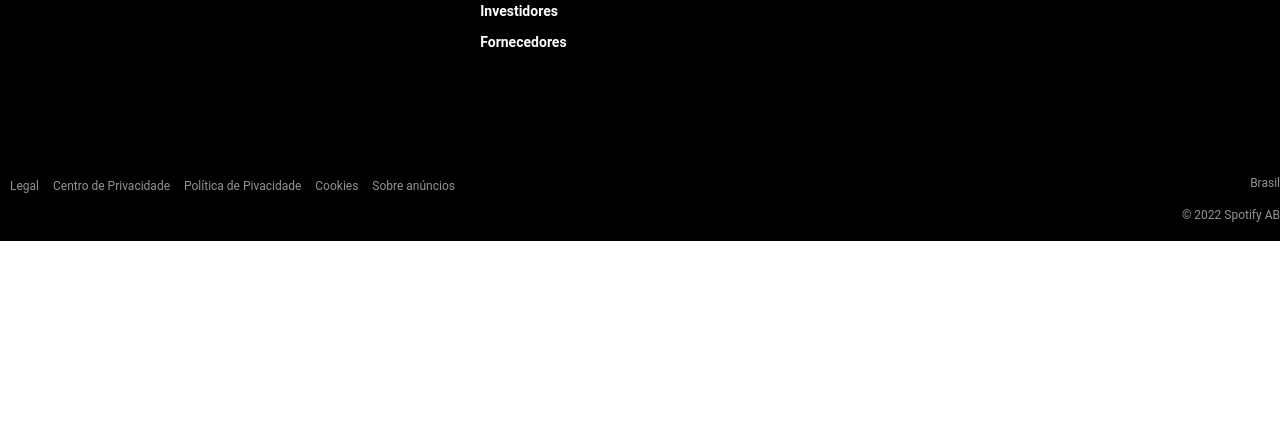
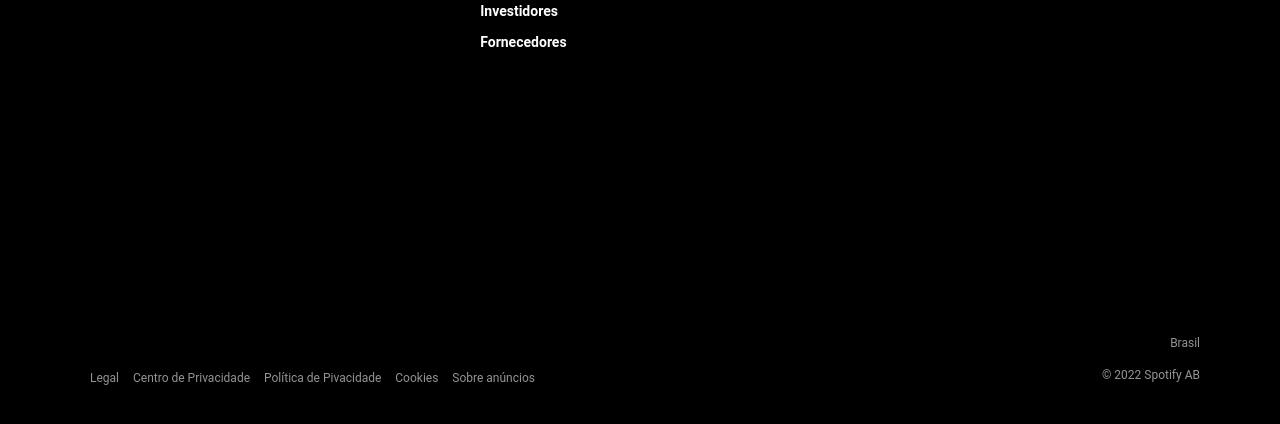
Before and after one commit to arthur-ngdi/arthur-ngdi.github.io, a plain HTML site: page index.html in a window 1280 px wide. Shown: the part 1076-1500 px from the top of the page. Before the commit the page ends 1317 px from the top, so only its background shows below. Drawn offline with Linux system fonts and the light colour scheme.

Commit message:
Finalização da página

```diff
--- a/index.html
+++ b/index.html
@@ -89,6 +89,11 @@
 
             </div>
 
+            <div class = super_copy>
+
+                <div class = "pais">
+                    <h3>Brasil</h3>
+                </div>
 
                 <div class = "copy">
                     <div class = "privacidade">
@@ -104,14 +109,11 @@
                     </div>
 
                     <div class = "copyright">
-                    <nav>
-                        <ul>
-                            <li><a> Brasil</a></li>
-                            <li>&copy; 2022 Spotify AB</li>
-                        </ul>
-                    </nav>
+                        <h4>&copy; 2022 Spotify AB</h4>
+                    </div>
                 </div>
             </div>
 
+
         </footer>
     </body>
--- a/style.css
+++ b/style.css
@@ -66,7 +66,7 @@ main{
 .content h1{
 
 
-    font-size: 156px;
+    font-size: 140px;
     text-align: center;
     font-weight: bold;
     padding-bottom: 40px ;
@@ -234,7 +234,8 @@ footer{
         display:flex;
         justify-content:space-evenly;
         width: 100vw;
-        height: 30vh;
+        height: 50vh;
+
 
     }
 
@@ -313,13 +314,32 @@ footer{
         height: auto;
     }
 
+    .super_copy{
+        display:flex;
+        flex-direction: column;
+
+
+    }
+
+    .super_copy .pais h3{
+        color:#919496;
+        font-size: 12px;
+        padding-bottom: 20px;
+        padding-right: 80px;
+        text-align: right;
+
+
+    }
+
     .copy{
         display: flex;
         justify-content: space-between;
-
-
+        margin-bottom: 80px;
+        margin-right: 80px;
+        margin-left: 80px;
 
     }
+
     .copy .privacidade nav li{
         display: inline ;
         align-items: center;
@@ -329,18 +349,21 @@ footer{
 
     }
 
-    .copy .copyright nav li{
+    .copy .copyright nav li {
 
-        align-items: center;
         color:  #919496;
         font-size: 12px;
 
     }
 
-    .copyright nav li:nth-child(n+1){
-        text-align:right ;
-        padding-bottom: 20px;
+    .copy .copyright{
+        color:#919496;
+        font-size: 12px;
     }
 
 
+
+
+
+
 }
```
Lines whose indentation alone changed are shown as unchanged.
